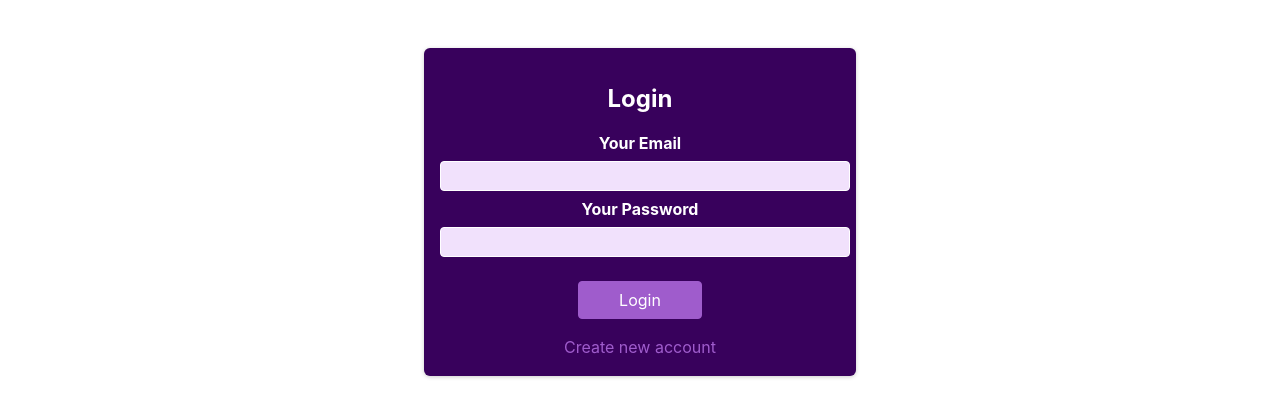
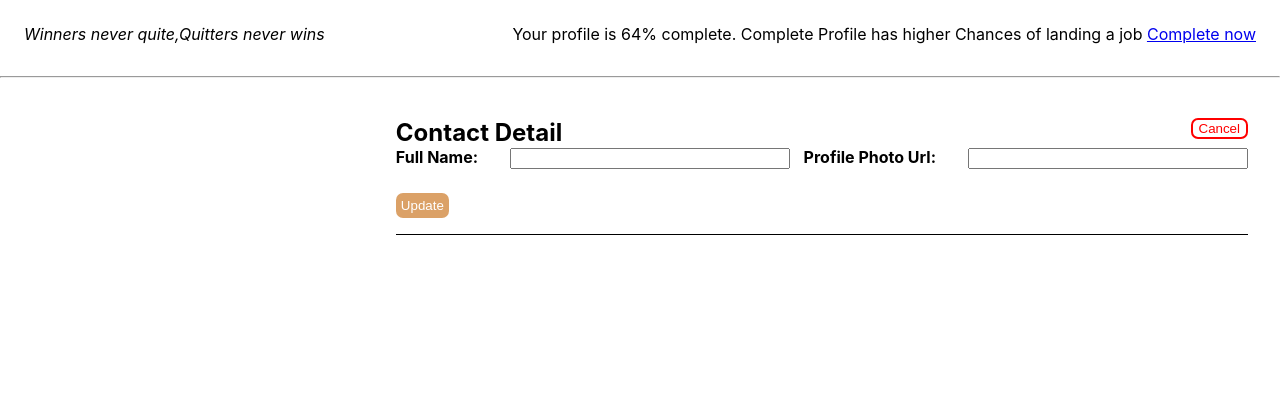
Before and after one commit to pritam709/expenseTrackerReactProject, a React (Create React App) app: page /profile in a window 1280 px wide. Before the commit this address led to /. Shown: the top 416 px of the page. Built offline with nearby package versions, Linux system fonts and the light colour scheme.

Commit message:
profile update

```diff
--- a/src/App.js
+++ b/src/App.js
@@ -4,6 +4,7 @@ import {Route,Switch,Redirect} from "react-router-dom"
 
 import Login from './Pages/Login';
 import Home from './Pages/Home';
+import Profile from './Pages/Profile';
 
 function App() {
   return (
@@ -14,6 +15,9 @@ function App() {
       <Route path="/home" >
         <Home/>
       </Route>
+      <Route path="/profile" >
+        <Profile/>
+      </Route>
       <Route path="*">
         <Redirect to="/"></Redirect>
 
--- a/src/Auth/AuthForm.js
+++ b/src/Auth/AuthForm.js
@@ -11,6 +11,10 @@ const AuthForm = () => {
   const [isLogin, setIsLogin] = useState(true);
   const [isLoading, setIsLoading] = useState(false);
   const [matchPassword,setMatchPassword]=useState(false);
+  const logoutHandler=()=>{
+    localStorage.removeItem("token");
+    console.log(localStorage.getItem("token"));
+  }
 
   const switchAuthModeHandler = () => {
     setIsLogin((prevState) => !prevState);
@@ -67,7 +71,7 @@ const AuthForm = () => {
         localStorage.setItem("token",token);
         history.replace("/home")
         // console.log(data);
-        window.location.reload();
+        // window.location.reload();
     console.log("signed up successfully");
       })
       .catch((err) => {
@@ -112,6 +116,7 @@ const AuthForm = () => {
           </button>
         </div>
       </form>
+      <button onClick={logoutHandler}>logout</button>
     </section>
   );
 };
--- a/src/Pages/Home.js
+++ b/src/Pages/Home.js
@@ -1,7 +1,9 @@
 import React from "react";
+import classes from "./Home.module.css"
+import { Link } from "react-router-dom";
 const Home=()=>{
     return <>
-        <h2>Welcome to Expense Tracker!!!!</h2>
+        <div className={classes.header}><span><i>Welcome to Expense Tracker!!!!</i></span> <span>Your profile is incomplete. <Link to="/profile">Complete now</Link></span></div>
         <hr></hr>
     </>
 }
--- /dev/null
+++ b/src/Pages/Home.module.css
@@ -0,0 +1,47 @@
+.header{
+    display:flex;
+    justify-content:space-between;
+    padding:1.5rem;
+
+}
+.outer{
+    margin:2rem;
+    position:absolute;
+    right:0;
+    padding-bottom:1rem;
+    border-bottom:1px solid black;
+    /* max-width:65%; */
+}
+.contact{
+    /* display:flex;
+    justify-content:space-between; */
+}
+.contact h2{
+    display:inline;
+
+}
+.contact button{
+    background:none;
+   position:absolute;
+   right:0;
+    color:red;
+    border :2px solid red;
+    border-radius:7px;
+
+}
+
+.form label{
+    margin-right:2rem;
+}
+
+.form input{
+    width:17rem;
+}
+.form button{
+    background-color:#dba167;
+    color:white;
+    border:none;
+    border-radius:7px;
+    padding:5px;
+    margin-top:1.5rem;
+}
--- /dev/null
+++ b/src/Pages/Profile.js
@@ -0,0 +1,67 @@
+import React, { useRef } from "react";
+import classes from "./Home.module.css";
+import { Link } from "react-router-dom";
+const Profile = () => {
+  const nameRef = useRef();
+  const urlRef = useRef();
+
+  const formSubmitHandler = (event) => {
+    event.preventDefault();
+
+    const name = nameRef.current.value;
+    const photoUrl = urlRef.current.value;
+    const token = localStorage.getItem("token");
+
+    fetch(
+      "https://identitytoolkit.googleapis.com/v1/accounts:update?key=AIzaSyAQMsUvpW0VDlrT8udsQOqk9uN4im3NOJA",
+      {
+        method: "POST",
+        headers: {
+          "Content-Type": "application/json",
+        },
+        body: JSON.stringify({
+          idToken: token,
+          displayName: name,
+          photoUrl: photoUrl,
+          returnSecureToken: true,
+        }),
+      }
+    ).then((res) => res.json()).then(data=>console.log(data));
+  };
+  return (
+    <>
+      <div className={classes.header}>
+        <span>
+          <i>Winners never quite,Quitters never wins</i>
+        </span>{" "}
+        <span>
+          Your profile is 64% complete. Complete Profile has higher Chances of
+          landing a job <Link to="/">Complete now</Link>
+        </span>
+      </div>
+      <hr></hr>
+
+      <div className={classes.outer}>
+        <div className={classes.contact}>
+          <h2>Contact Detail</h2>
+          <Link to="/home"><button>Cancel</button></Link>
+        </div>
+
+        <form className={classes.form} onSubmit={formSubmitHandler}>
+          <label>
+            <b>Full Name:</b>
+          </label>
+          <input ref={nameRef} type="text"></input>
+          &nbsp; &nbsp;
+          <label>
+            <b>Profile Photo Url:</b>
+          </label>
+          <input ref={urlRef} type="text"></input>
+          <br></br>
+          <button type="submit">Update</button>
+        </form>
+      </div>
+    </>
+  );
+};
+export default Profile;
--- a/src/index.js
+++ b/src/index.js
@@ -1,13 +1,13 @@
-import React from 'react';
-import ReactDOM from 'react-dom/client';
-import './index.css';
-import App from './App';
+import React from "react";
+import ReactDOM from "react-dom/client";
+import "./index.css";
+import App from "./App";
 import { BrowserRouter } from "react-router-dom";
 
+const root = ReactDOM.createRoot(document.getElementById("root"));
+root.render(
+  <BrowserRouter>
 
-const root = ReactDOM.createRoot(document.getElementById('root'));
-root.render(
-  <React.StrictMode>
-   <BrowserRouter> <App /></BrowserRouter>
-  </React.StrictMode>
+    <App />
+  </BrowserRouter>
 );
```
